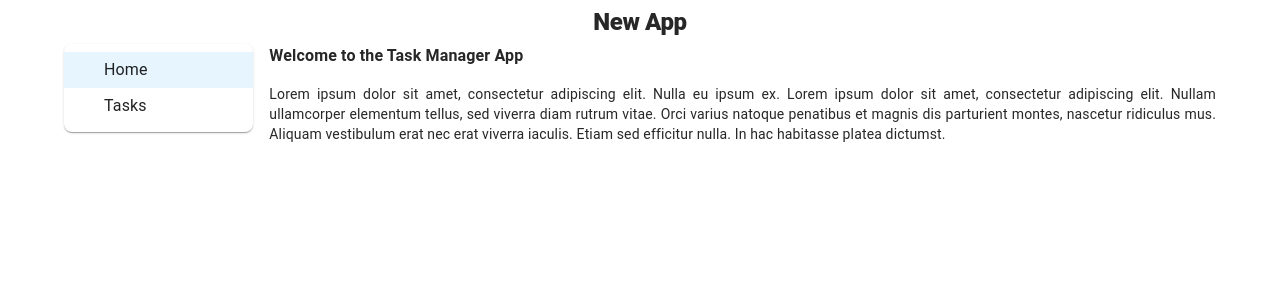
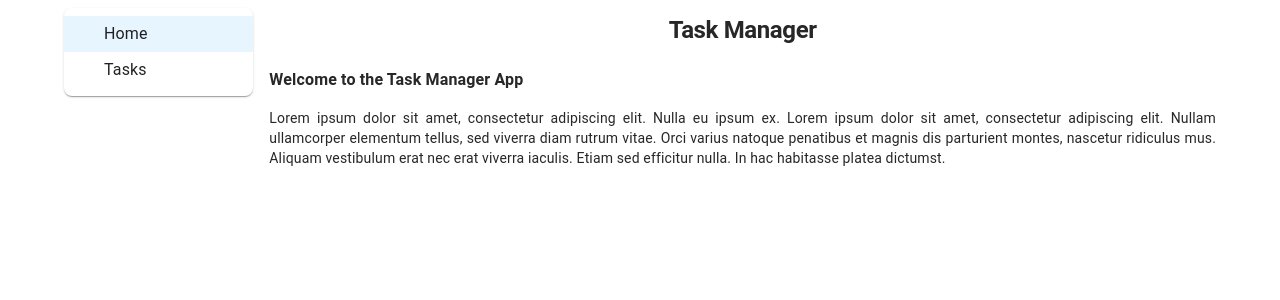
Before and after one commit to dtavaresm/tasks-app, a React (Vite) app: page / in a window 1280 px wide. Shown: the top 300 px of the page. Built offline with nearby package versions, Linux system fonts and the light colour scheme; some icons are missing.

Commit message:
feat(App): update App component layout and replace placeholder title with Task Manager

```diff
--- a/src/App.tsx
+++ b/src/App.tsx
@@ -5,9 +5,6 @@ import Menu from './components/Menu';
 function App() {
   return (
     <Container>
-      <Typography variant="h1" sx={{ fontWeight: '900', textAlign: 'center', color: 'primary.dark', my: 1 }}>
-        New App
-      </Typography>
       <Box sx={{
         display: 'grid',
         gridTemplateColumns: {
@@ -17,7 +14,12 @@ function App() {
         gap: 2
       }}>
         <Menu />
-        <Outlet />
+        <Box sx={{ display: 'flex', flexDirection:'column', justifyContent: 'space-between', alignItems: 'center' }}>
+          <Typography variant="h1" sx={{ fontWeight: '700', color: 'primary.dark', mb: 3, mt: 1 }}>
+            Task Manager
+          </Typography>
+          <Outlet />
+        </Box>
       </Box>
     </Container>
   )
```
